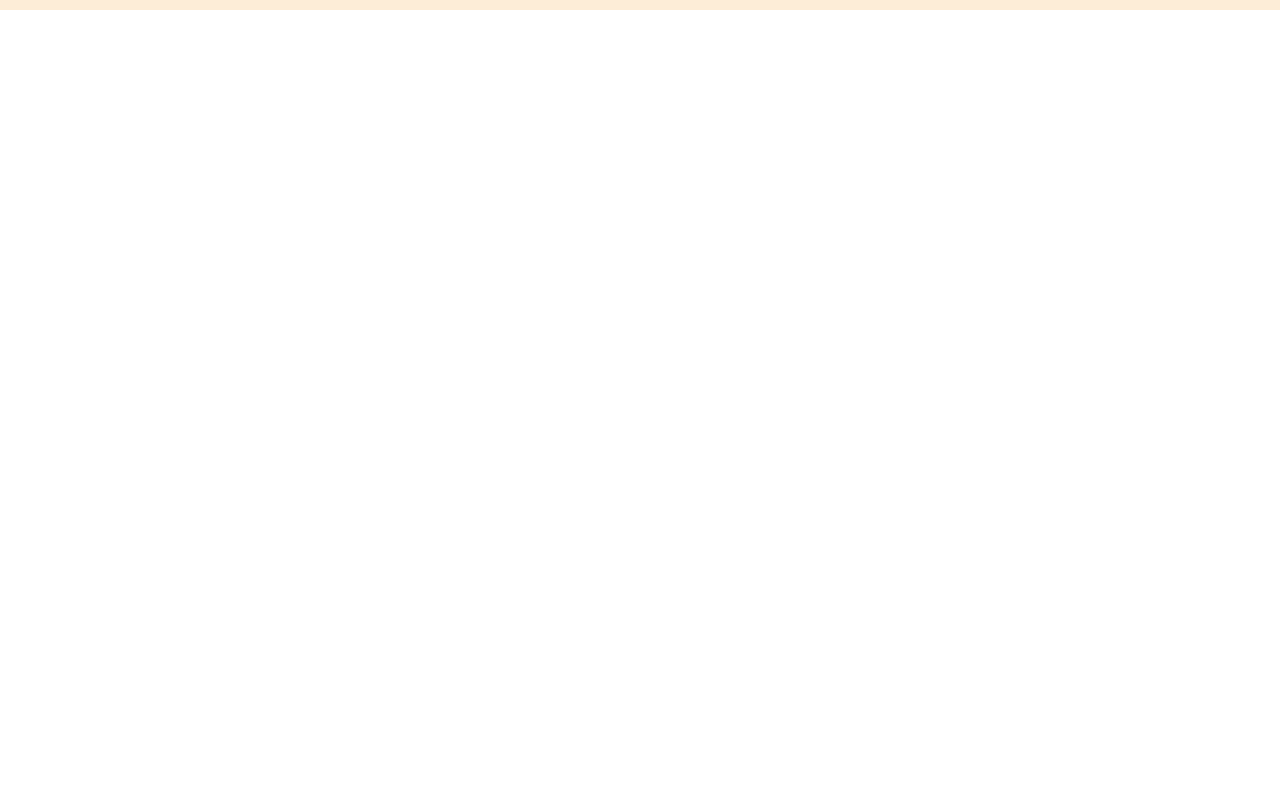
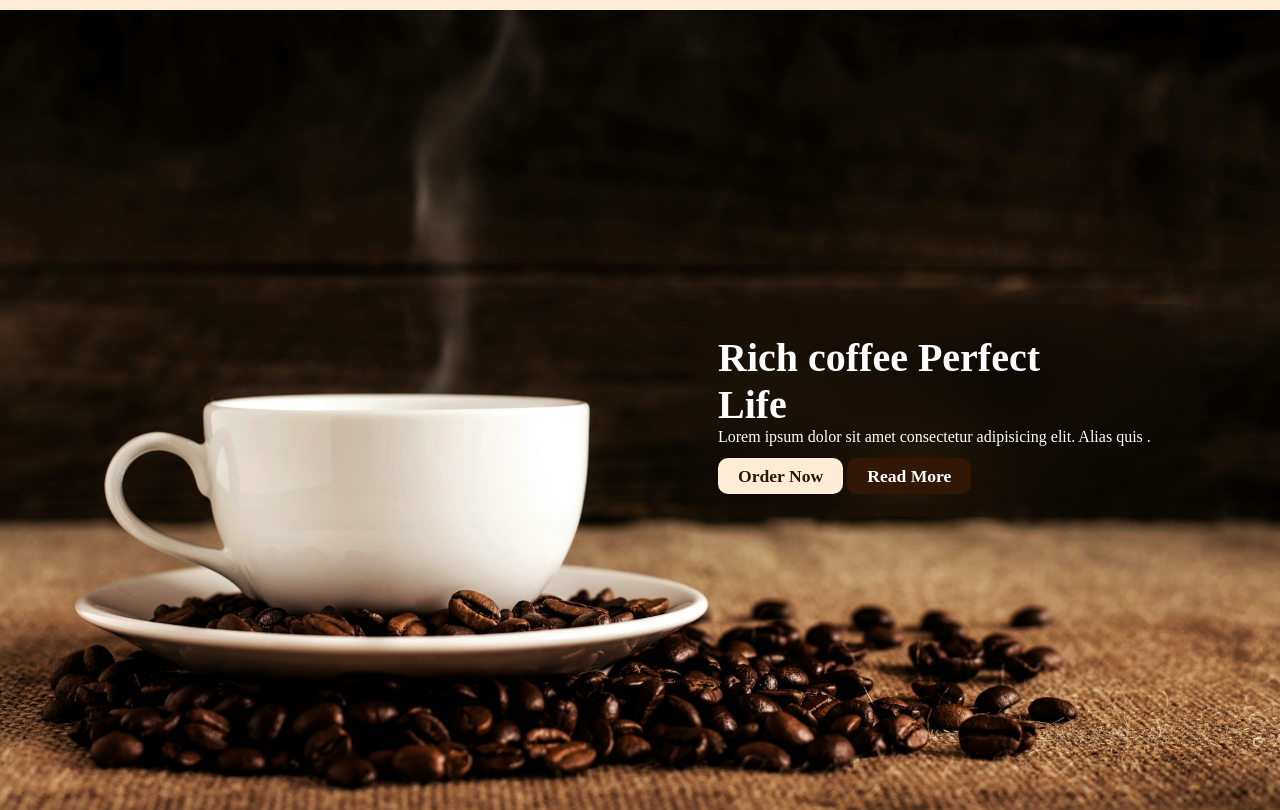
Before and after one commit to zinoo-dez/Coffee-shop, a plain HTML site: page index.html in a window 1280 px wide. Shown: the part 80-890 px from the top of the page. Before the commit the page ends 800 px from the top, so only its background shows below. Drawn offline with Linux system fonts and the light colour scheme.

Commit message:
banner section

```diff
--- a/css/media-query.css
+++ b/css/media-query.css
@@ -30,6 +30,7 @@
           /* transform: scale(0); */
           transform-origin: bottom left;
           transition: 0.5s;
+          z-index: 999999;
           /* display: none; */
      }
 
@@ -39,9 +40,6 @@
           /* transform: scale(1); */
      }
 
-
-
-
      .nav-items a {
           color: var(--white-color);
      }
@@ -50,5 +48,9 @@
           border-bottom: 1px solid var(--white-color);
      }
 
+     .banner__text_group {
+          width: 90%;
+          margin: auto;
+     }
 
 }
--- a/css/style.css
+++ b/css/style.css
@@ -95,3 +95,32 @@ nav {
 }
 
 /* navbar end */
+/* banner start */
+.banner {
+     height: calc(100dvh);
+     background: url(../img/big2.jpg) center/cover no-repeat;
+     display: flex;
+     align-items: center;
+     justify-content: flex-end;
+}
+
+.banner * {
+     color: var(--white-color);
+}
+
+.banner__text_group {
+     width: 40%;
+     padding: 30px;
+     border-radius: 20px;
+     backdrop-filter: blur(30px);
+     margin-right: 80px;
+}
+
+.btn_group {
+     margin-top: 20px;
+}
+
+.btn-white {
+     background: var(--bg-color);
+     color: var(--primary-color);
+}
--- a/index.html
+++ b/index.html
@@ -27,7 +27,16 @@
       </ul>
       <img src="./img/icon/menu.svg" width="40" alt="" id="menu-icon" class="d-none menu-icon" />
     </nav>
-    <div class="banner"></div>
+    <div class="banner">
+      <div class="banner__text_group">
+        <h2>Rich coffee Perfect <br>Life </h1>
+          <p>Lorem ipsum dolor sit amet consectetur adipisicing elit. Alias quis .</p>
+          <div class="btn_group">
+            <a href="#" class="btn rounded btn-white">Order Now</a>
+            <a href="#" class="btn rounded">Read More</a>
+          </div>
+      </div>
+    </div>
   </header>
   <main>
     <section id="about"></section>
```
